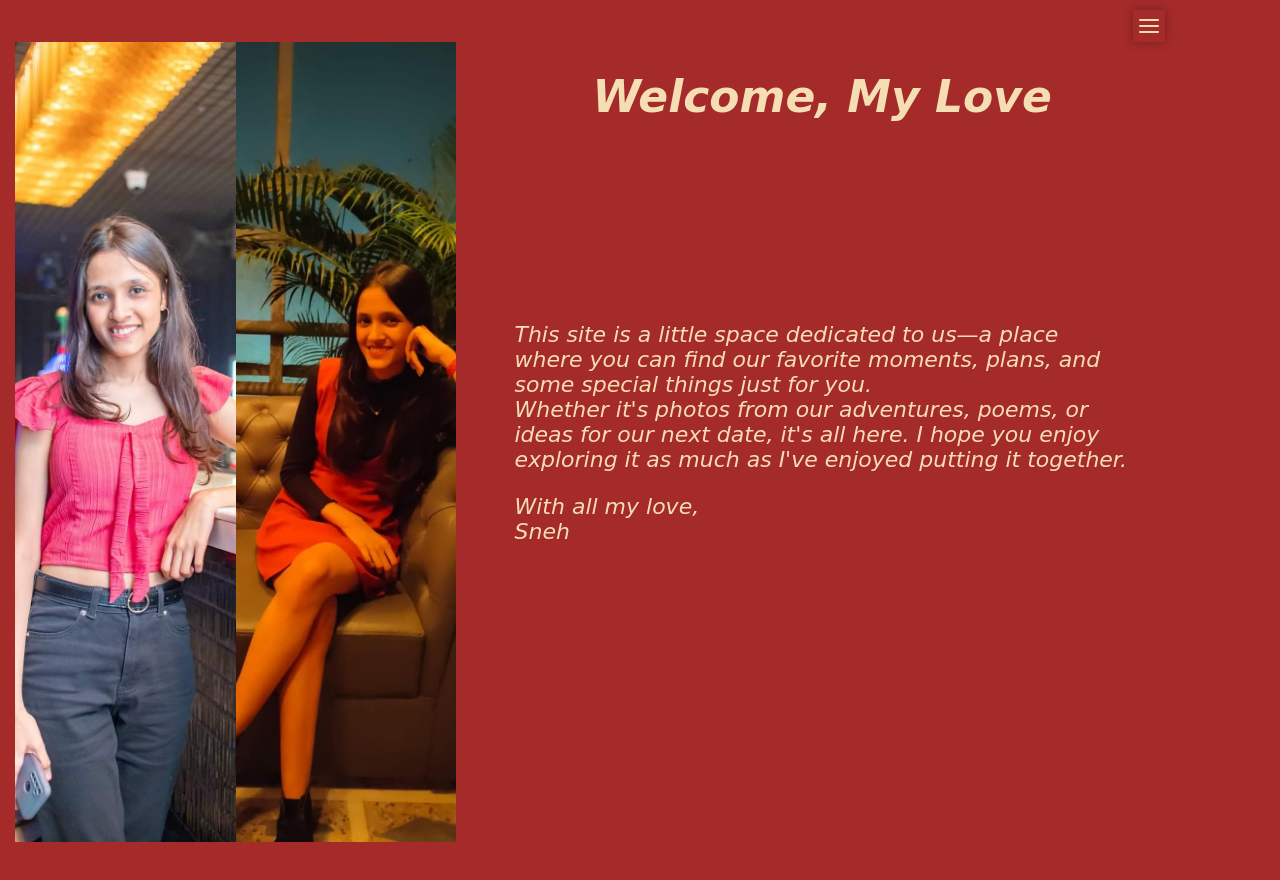
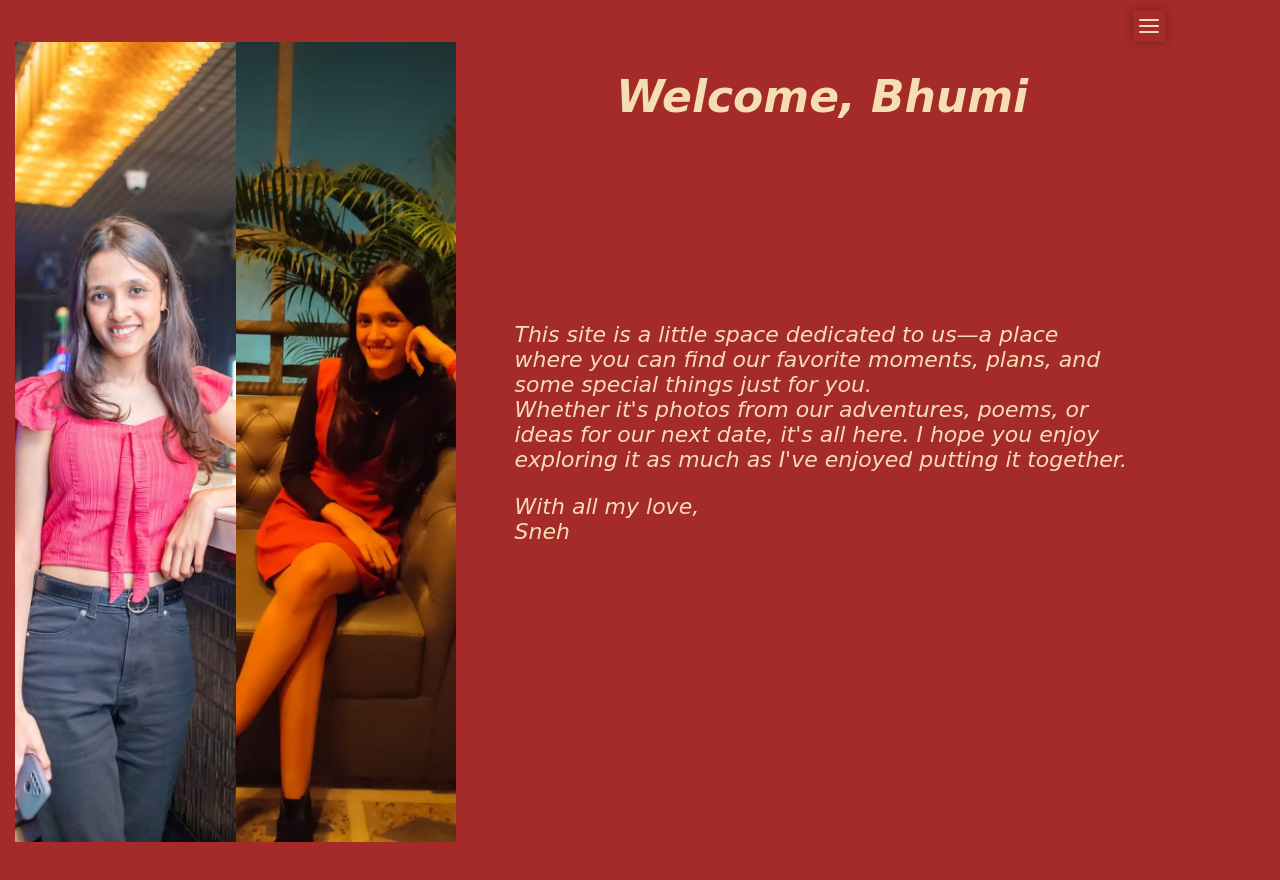
Before and after one commit to YashuwantaBungrung/Proposal, a plain HTML site: page index.html in a window 1280 px wide. Drawn offline with Linux system fonts and the light colour scheme.

Commit message:
changed in index, my love to bhumi

```diff
--- a/index.html
+++ b/index.html
@@ -19,7 +19,7 @@
         </div>
 
         <div class="headercontent">
-            <h1>Welcome, My Love</h1>
+            <h1>Welcome, Bhumi</h1>
 
             <p style="margin-top: 200px;">
                 This site is a little space dedicated to us—a place where you can find our favorite moments, plans, and some special things just for you. <br> Whether it's photos from our adventures, poems, or ideas for our next date, it's all here. I hope you enjoy exploring it as much as I've enjoyed putting it together.
```
